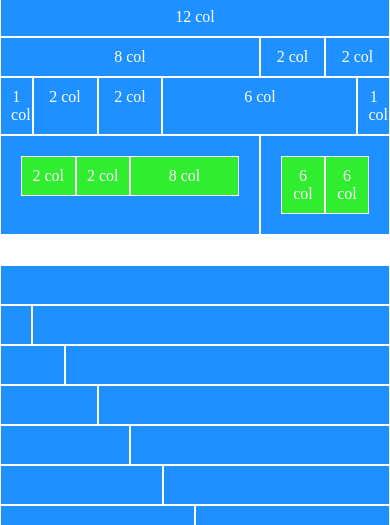
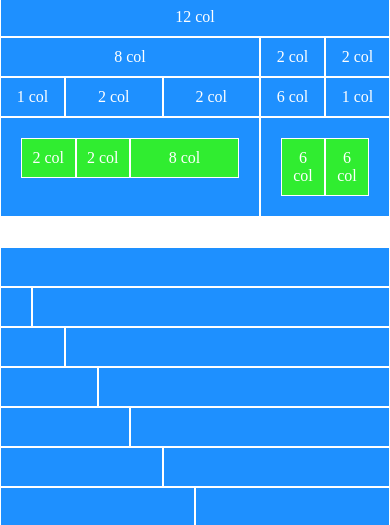
Before and after one commit to Franpan94/html-css-12bool, a plain HTML site: page index.html in a window 390 px wide. Shown: the part 138-663 px from the top of the page. Drawn offline with Linux system fonts and the light colour scheme.

Commit message:
last edit

```diff
--- a/index.html
+++ b/index.html
@@ -40,11 +40,11 @@
             <div class="col-2 p-1">2 col</div>
         </div>
         <div class="row center">
-            <div class="col-1 p-1">1 col</div>
-            <div class="col-2 p-1">2 col</div>
-            <div class="col-2 p-1">2 col</div>
-            <div class="col-6 p-1">6 col</div>
-            <div class="col-1 p-1">1 col</div>
+            <div class="col-md-1 col-2 p-1">1 col</div>
+            <div class="col-md-2 col-3 p-1">2 col</div>
+            <div class="col-md-2 col-3 p-1">2 col</div>
+            <div class="col-md-6 col-2 p-1">6 col</div>
+            <div class="col-md-1 col-2 p-1">1 col</div>
         </div>
         <div class="row center">
             <div class="col-lg-6 col-md-6 col-s-6 col-8">
```
